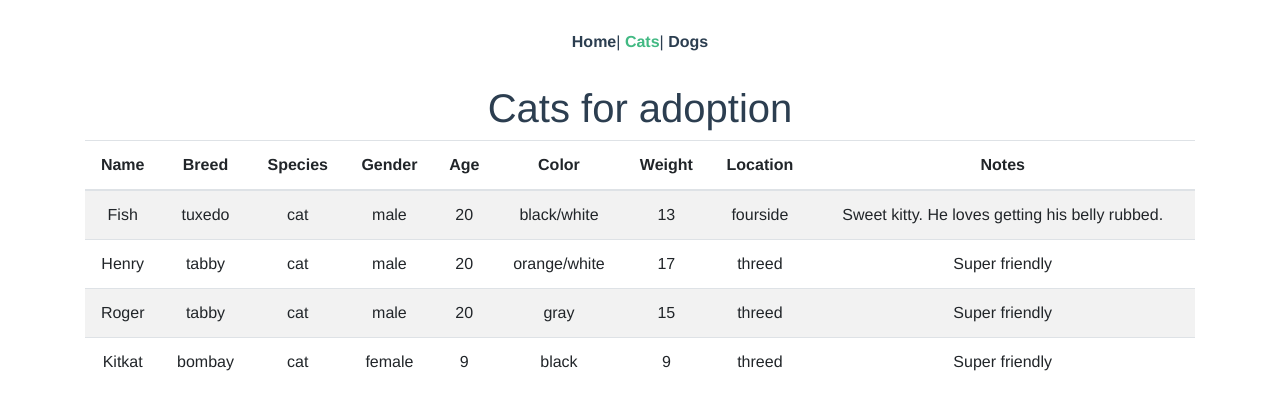
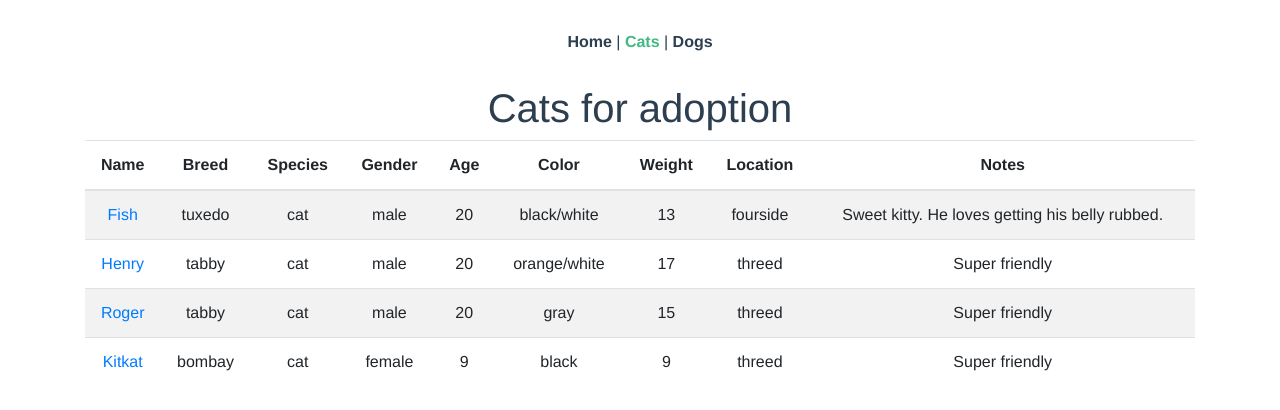
Before and after one commit to shaneiadt/vue-adopt-a-pet, a Vue app: page /cats in a window 1280 px wide. Shown: the top 410 px of the page. Built offline with nearby package versions, Linux system fonts and the light colour scheme.

Commit message:
Add router-link

```diff
--- a/src/App.vue
+++ b/src/App.vue
@@ -1,8 +1,8 @@
 <template>
   <div id="app">
     <div id="nav">
-      <router-link to="/">Home</router-link>|
-      <router-link to="/cats">Cats</router-link>|
+      <router-link to="/">Home</router-link> |
+      <router-link to="/cats">Cats</router-link> |
       <router-link to="/dogs">Dogs</router-link>
     </div>
     <b-container>
--- a/src/router/index.js
+++ b/src/router/index.js
@@ -3,6 +3,7 @@ import VueRouter from 'vue-router'
 import Home from '../views/Home.vue'
 import Dogs from '../views/Dogs.vue'
 import Cats from '../views/Cats.vue'
+import Pet from '../views/Pet.vue'
 
 Vue.use(VueRouter)
 
@@ -21,6 +22,11 @@ const routes = [
     path: '/cats',
     name: 'cats',
     component: Cats
+  },
+  {
+    path: '/pets/:id',
+    name: 'pet',
+    component: Pet
   }
 ]
 
--- a/src/views/Cats.vue
+++ b/src/views/Cats.vue
@@ -1,7 +1,11 @@
 <template>
   <div>
     <h1>Cats for adoption</h1>
-    <b-table striped hover :items="cats"></b-table>
+    <b-table striped hover :items="cats">
+      <template v-slot:cell(name)="data">
+        <router-link :to="`/pets/${data.index}`">{{ data.value }}</router-link>
+      </template>
+    </b-table>
   </div>
 </template>
 
--- a/src/views/Home.vue
+++ b/src/views/Home.vue
@@ -1,5 +1,5 @@
 <template>
-  <div class="home">Home</div>
+  <h1 class="home">Adopt a new best friend</h1>
 </template>
 
 <script>
--- /dev/null
+++ b/src/views/Pet.vue
@@ -0,0 +1,3 @@
+<template>
+  <h1>Pet</h1>
+</template>
```
